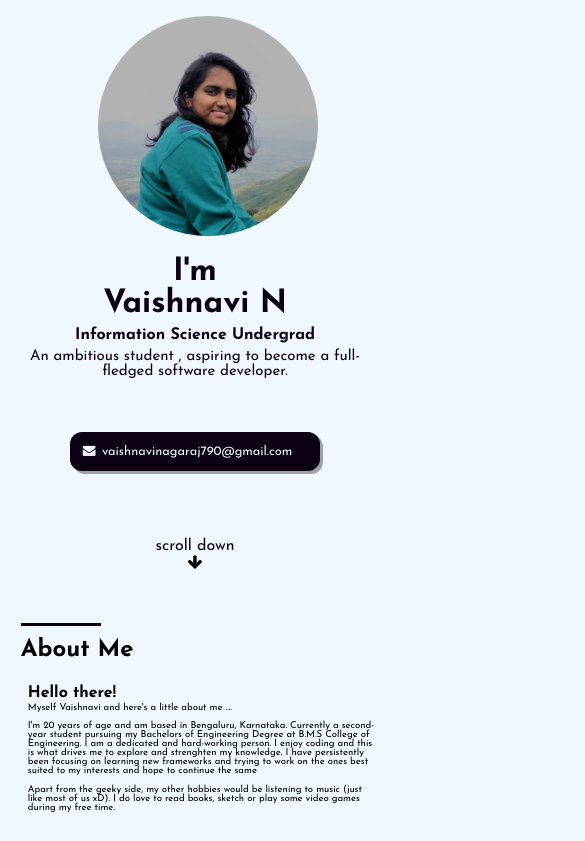
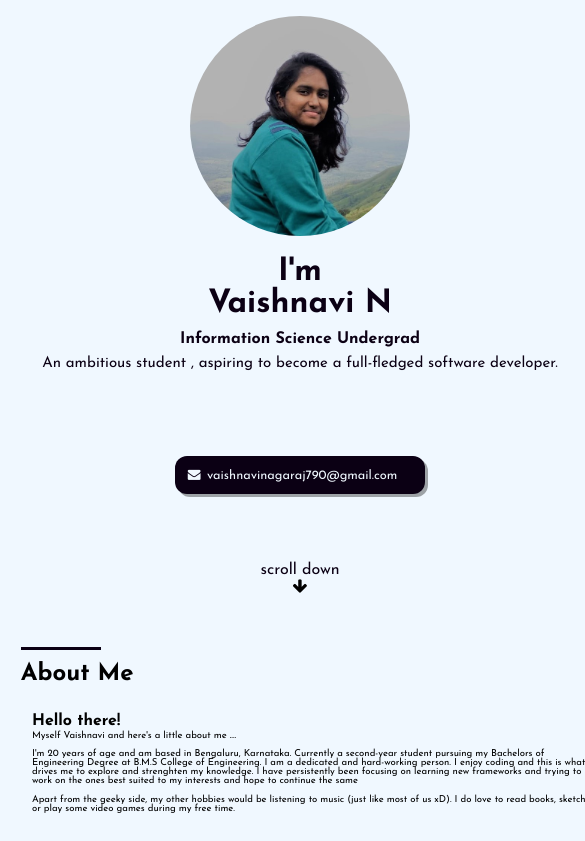
Before and after one commit to Vaishnavi-11/my-portfolio, a React (Create React App) app: page / in a window 390 px wide. Shown: the top 841 px of the page, 585 px wide, since content can reach past the window. Built offline with nearby package versions, Linux system fonts and the light colour scheme.

Commit message:
small changes

```diff
--- a/src/index.css
+++ b/src/index.css
@@ -18,6 +18,7 @@
 }
 
 body{
+    width: 100%;
     background-color: var(--body);
     font-family: 'Josefin Sans', sans-serif;
 }
@@ -208,7 +209,7 @@
 
 .navbar .navbar_content .nav_right {
     display: flex;
-    width: 80%;
+    width: 70%;
     float: right;
     justify-content: center;
     align-items: center;
@@ -1021,11 +1022,7 @@
     }
 }
 
-@media screen and (max-width: 840px) {
-    .navbar{
-        width: 100vw;
-        top: 20px;
-    }
+@media screen and (max-width: 890px) {
     .navbar .navbar_content .nav_right{
         display: none;
     }
@@ -1089,6 +1086,9 @@
 }
 
 @media screen and (max-width: 600px){
+    html{
+        width: 600px;
+    }
     .about,.skills,.projects,.contact{
         margin: 0 1.3em;
     }
```
